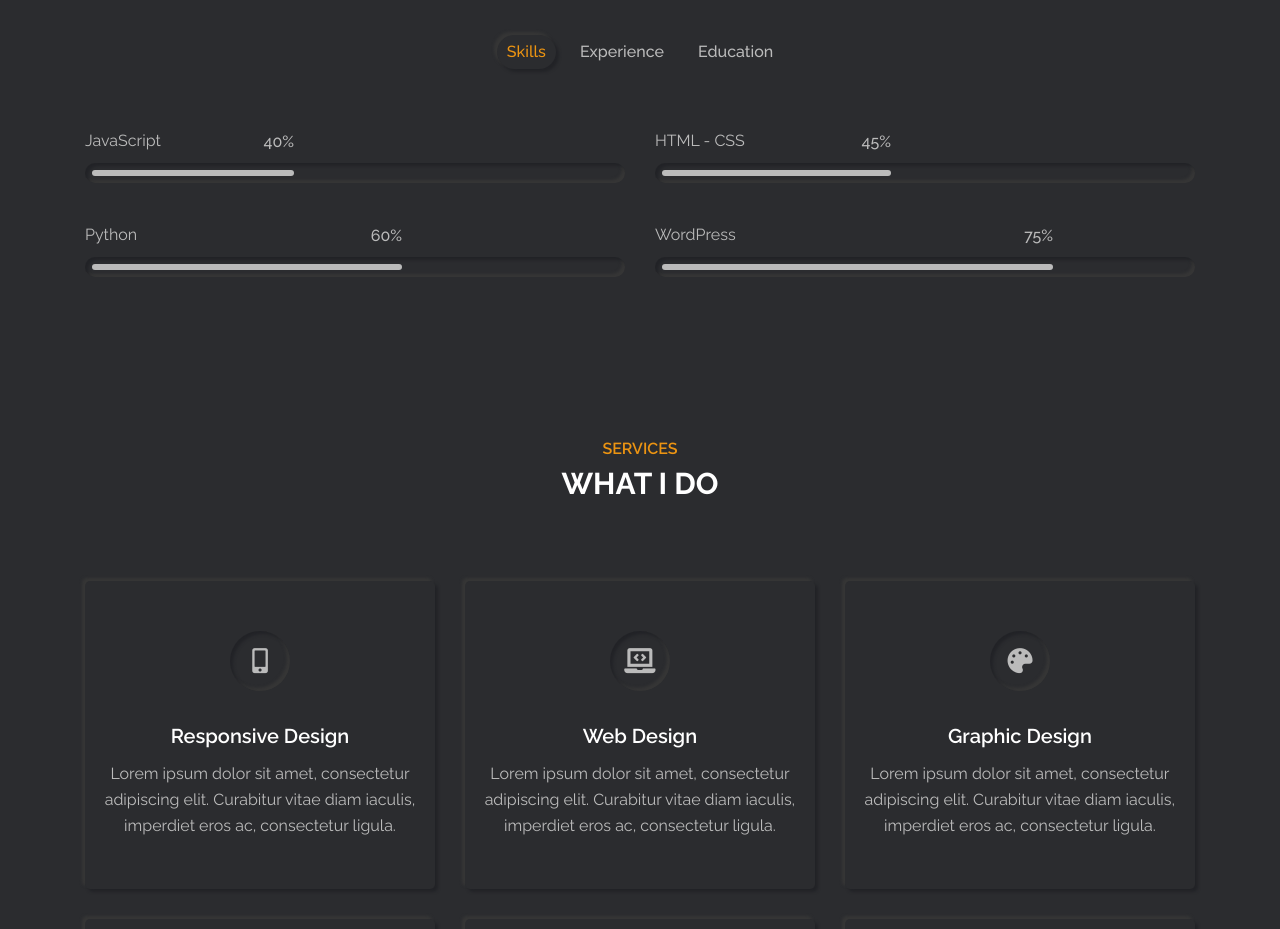
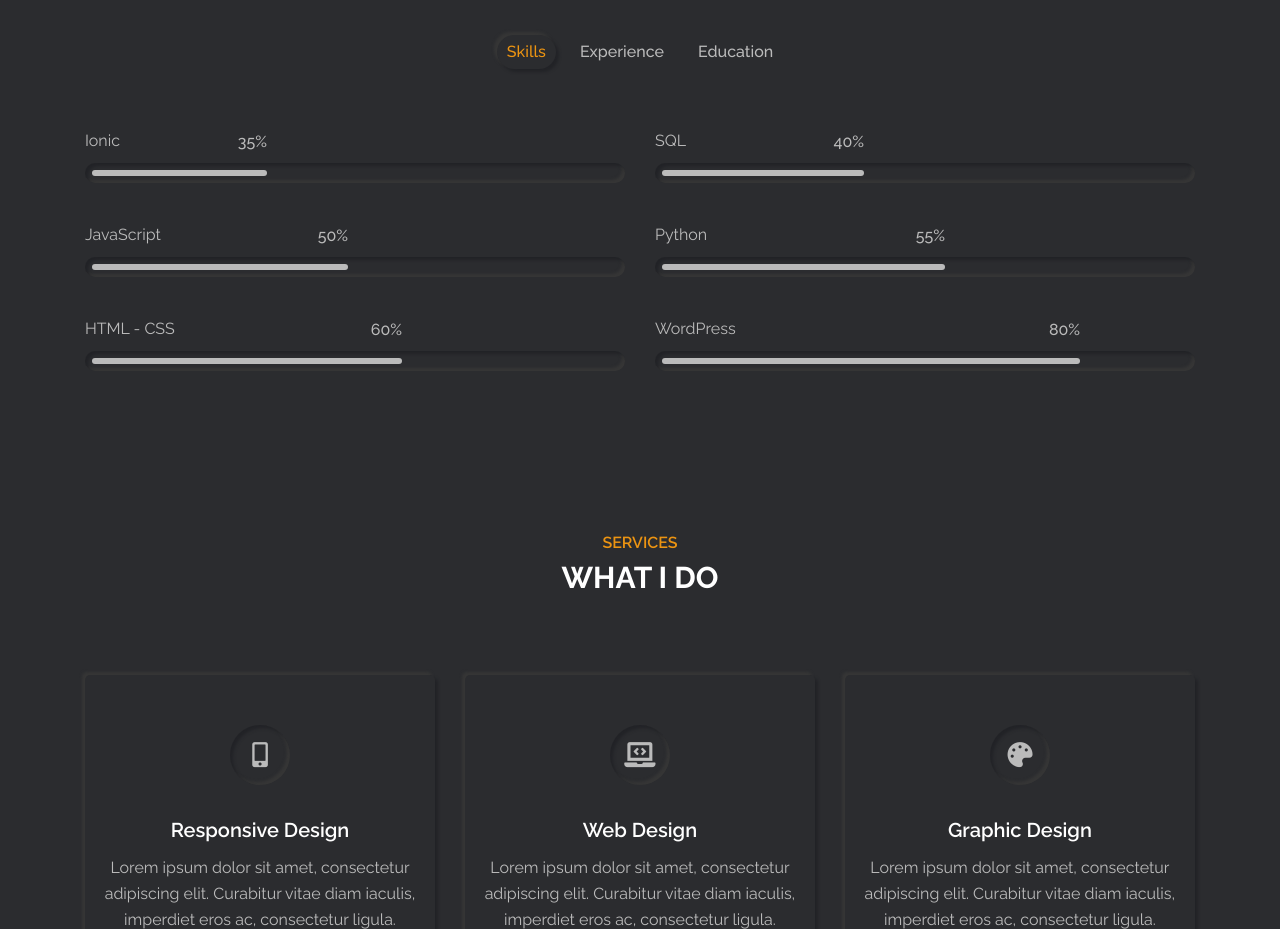
Before and after one commit to EduardoFMarinho/Programmer_Portfolio, a plain HTML site: page index.html in a window 1280 px wide. Shown: the part 1520-2449 px from the top of the page. Drawn offline with Linux system fonts and the light colour scheme.

Commit message:
Update index.html

```diff
--- a/index.html
+++ b/index.html
@@ -205,7 +205,17 @@
             <div class="row">
               <!-- Skills Item Start -->
               <div class="skill-item">
-                <p>JavaScript</p>
+                <p>Ionic</p>
+                <div class="progress inner-shadow">
+                  <div class="progress-bar" style="width: calc(35% - 14px)">
+                    <span>35%</span>
+                  </div>
+                </div>
+              </div>
+              <!-- Skills Item End -->
+              <!-- Skills Item Start -->
+              <div class="skill-item">
+                <p>SQL</p>
                 <div class="progress inner-shadow">
                   <div class="progress-bar" style="width: calc(40% - 14px)">
                     <span>40%</span>
@@ -215,10 +225,10 @@
               <!-- Skills Item End -->
               <!-- Skills Item Start -->
               <div class="skill-item">
-                <p>HTML - CSS</p>
+                <p>JavaScript</p>
                 <div class="progress inner-shadow">
-                  <div class="progress-bar" style="width: calc(45% - 14px)">
-                    <span>45%</span>
+                  <div class="progress-bar" style="width: calc(50% - 14px)">
+                    <span>50%</span>
                   </div>
                 </div>
               </div>
@@ -226,6 +236,16 @@
               <!-- Skills Item Start -->
               <div class="skill-item">
                 <p>Python</p>
+                <div class="progress inner-shadow">
+                  <div class="progress-bar" style="width: calc(55% - 14px)">
+                    <span>55%</span>
+                  </div>
+                </div>
+              </div>
+              <!-- Skills Item End -->
+              <!-- Skills Item Start -->
+              <div class="skill-item">
+                <p>HTML - CSS</p>
                 <div class="progress inner-shadow">
                   <div class="progress-bar" style="width: calc(60% - 14px)">
                     <span>60%</span>
@@ -237,8 +257,8 @@
               <div class="skill-item">
                 <p>WordPress</p>
                 <div class="progress inner-shadow">
-                  <div class="progress-bar" style="width: calc(75% - 14px)">
-                    <span>75%</span>
+                  <div class="progress-bar" style="width: calc(80% - 14px)">
+                    <span>80%</span>
                   </div>
                 </div>
               </div>
```
